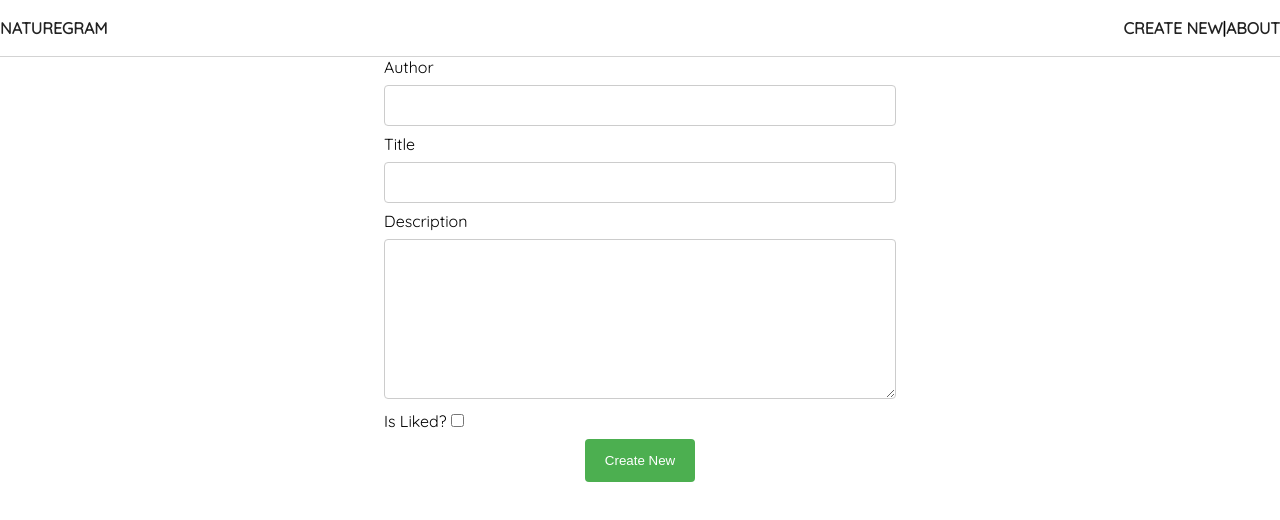
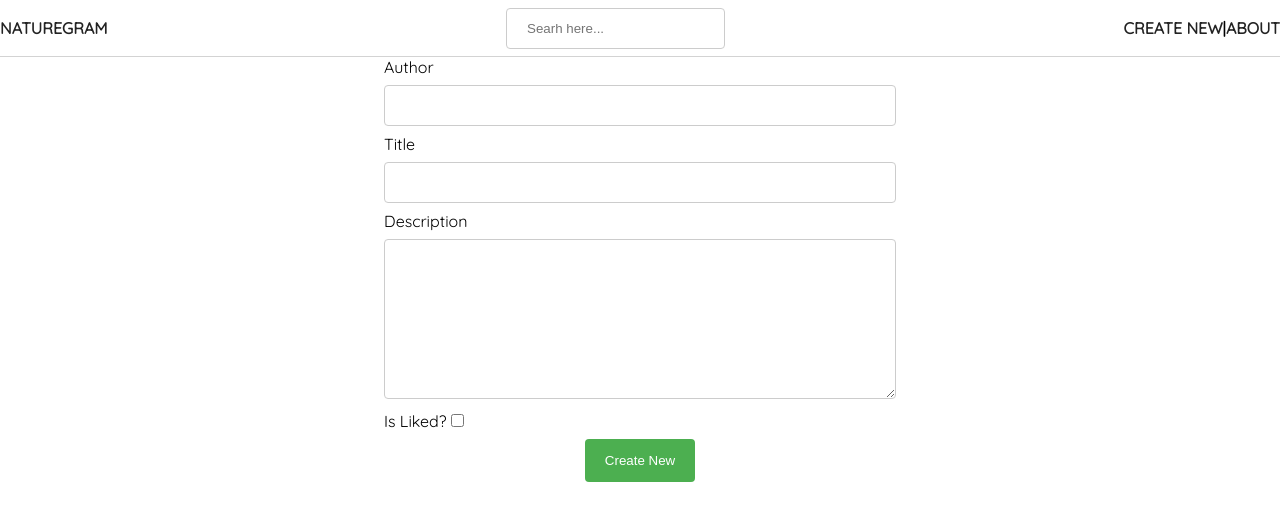
Before and after one commit to mos-au/final-project, a React (Create React App) app: page /createNew in a window 1280 px wide. Shown: the top 520 px of the page. Built offline with nearby package versions, Linux system fonts and the light colour scheme.

Commit message:
add search component

```diff
--- a/src/components/Header/Header.js
+++ b/src/components/Header/Header.js
@@ -1,12 +1,20 @@
 import React from "react";
 import "./Header.css";
-import { Link } from "react-router-dom";
+import { Link, useSearchParams } from "react-router-dom";
 
 const Header = () => {
+  const [searchParams, setSearchParams] = useSearchParams();
   return (
     <header>
       <div>
         <Link to={"/"}>NatureGram</Link>
+        <div className="search-input-wrapper">
+          <input
+            type="text"
+            placeholder="Searh here..."
+            onChange={(e) => setSearchParams({ title: e.target.value })}
+          />
+        </div>
         <div>
           <Link to={"/createNew"}>Create New</Link>|<Link to={"/"}>About</Link>
         </div>
--- a/src/components/PostList/PostList.js
+++ b/src/components/PostList/PostList.js
@@ -1,20 +1,25 @@
 import React, { useEffect, useState } from "react";
 import "./PostList.css";
 import Post from "../Post/Post";
+import { useSearchParams } from "react-router-dom";
 
 const PostList = () => {
   const [posts, setposts] = useState([]);
   const [page, setPage] = useState(1);
   const [loadIsFinished, setloadIsFinished] = useState(false);
+  const [searchParams, setSearchParams] = useSearchParams();
 
   useEffect(() => {
     getPosts();
-  }, [page]);
+  }, [page, searchParams]);
 
   const getPosts = async () => {
-    const response = await fetch(
-      `http://localhost:5000/posts?_page=${page}&_per_page=5`
-    );
+    let url = `http://localhost:5000/posts?_page=${page}&_per_page=5`;
+    const title = searchParams.get("title");
+    if (title) {
+      url += `&title=${title}`;
+    }
+    const response = await fetch(url);
     const newPosts = await response.json();
     const { data, last } = newPosts;
 
```
